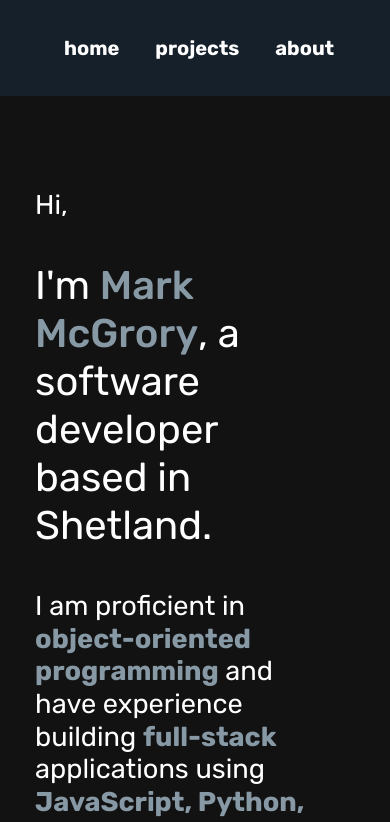
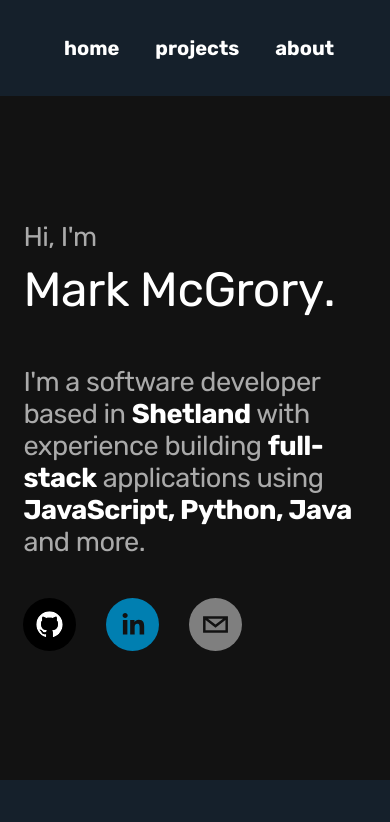
Before and after one commit to markmcgrory/portfolio, a React (Create React App) app: page / in a window 390 px wide. Shown: the top 822 px of the page. Built offline with nearby package versions, Linux system fonts and the light colour scheme.

Commit message:
changed portfolio image and improved home page

```diff
--- a/src/components/About.jsx
+++ b/src/components/About.jsx
@@ -7,9 +7,7 @@ const About = () => {
   return (
     <div id='about' className='about-container'>
       <div className='about-text'>
-        <Fade left>
           <p className='about-me'>About me</p>
-        </Fade>
         <Fade  left>
           <div className='about-box'>
             <p className='about-one'>
--- a/src/components/Home.css
+++ b/src/components/Home.css
@@ -14,27 +14,41 @@
 
 }
 
+
+
 .home-text {
 
   text-align: left;
   font-size: 1.8rem;
-  line-height: 1.2;
   padding: 3%;
   width: 46%;
   margin-top: 5%;
+  letter-spacing: -0.5px;
 }
 
+
+.home-text p:first-of-type {
+  margin-bottom: -40px;
+  color: #AAAAAA;
+}
+
+
 .bold-name {
-  font-weight: 500;
-  color: #8899a6;
+  font-weight: 300;
+  font-size: 4rem;
 }
 
 .second-p {
   font-size: 3rem;
+
 }
 
-strong {
-  color: #8899a6;
+.third-p {
+  color: #AAAAAA;
+}
+
+.home-text .home-strong {
+  color: #FFFFFF;
 }
 
 .social-icons {
@@ -51,33 +65,43 @@ strong {
 
 @media only screen and (min-width: 280px) and (max-width: 540px) {
 
-
+  #home {
+    padding-bottom: 25%;
+  }
   .home-image {
     display: none;
   }
 
   .home-text {
-    padding-top: 12%;
-    width: 70%;
-    padding-left: 9%;
+
+    padding-top: 20%;
+    width: 90%;
+    padding-left: 6%;
     font-size: 1.7rem;
   }
 
-  .second-p {
+  .home-text p:first-of-type {
+    margin-bottom: -40px;
+  }
 
-    font-size: 2.5rem;
+  .bold-name {
+    font-weight: 300;
+    font-size: 3rem;
   }
+
 }
 
 @media only screen and (min-width: 541px) and (max-width: 900px) {
 
-
+  #home {
+    padding-bottom: 25%;
+  }
   .home-image {
     display: none;
   }
 
   .home-text {
-    padding-top: 7%;
+    padding-top: 15%;
     width: 60%;
     padding-left: 8%;
     font-size: 2rem;
--- a/src/components/Home.jsx
+++ b/src/components/Home.jsx
@@ -9,14 +9,14 @@ const Home = () => {
   return (
     <div className='home-container'>
       <div className='home-text'>
-        <Fade left>
-        <p>Hi,</p>
+        <Fade bottom>
+        <p className='first-p'>Hi, I'm</p>
 
         <p className='second-p'>
-          I'm <span className='bold-name'>Mark McGrory</span>, a software developer based in <span className='shetland'>Shetland</span>.
+          <span className='bold-name'>Mark McGrory</span>.
         </p>
         <p className='third-p'>
-          I am proficient in <strong>object-oriented programming</strong> and have experience building <strong>full-stack</strong> applications using <strong>JavaScript, Python, Java</strong> and more.
+          I'm a software developer based in <strong className='home-strong'>Shetland</strong> with experience building <strong className='home-strong'>full-stack</strong> applications using <strong className='home-strong'>JavaScript, Python, Java</strong> and more.
         </p>
         </Fade>
         <Fade right>
--- a/src/components/NavBar.css
+++ b/src/components/NavBar.css
@@ -1,4 +1,5 @@
 .navbar {
+
     padding: 2rem;
     background-color: #15202B;
     display: flex;
--- a/src/data/ProjectData.js
+++ b/src/data/ProjectData.js
@@ -4,7 +4,7 @@ const Projects = [
 		name: "Portfolio website",
 		date: "DECEMBER 2023",
 		images: [
-			'/images/portfolioimage.png'
+			'/images/portfolio.png'
 		],
 		github: 'https://github.com/markmcgrory/portfolio',
 		description: "After graduating from CodeClan, I put my efforts into using React to build myself a portfolio website. I leveraged various React libraries, including React Reveal and React Image Gallery. In putting this together, I learned about the importance of planning (I should have done more), the challenges of building a fully responsive app, and the power and variety of additional libraries to save you time and effort.",
```
Also changed, not shown: public/images/portfolioimage.png (deleted), 1 other file (tests, documents, lock files or other folders).
